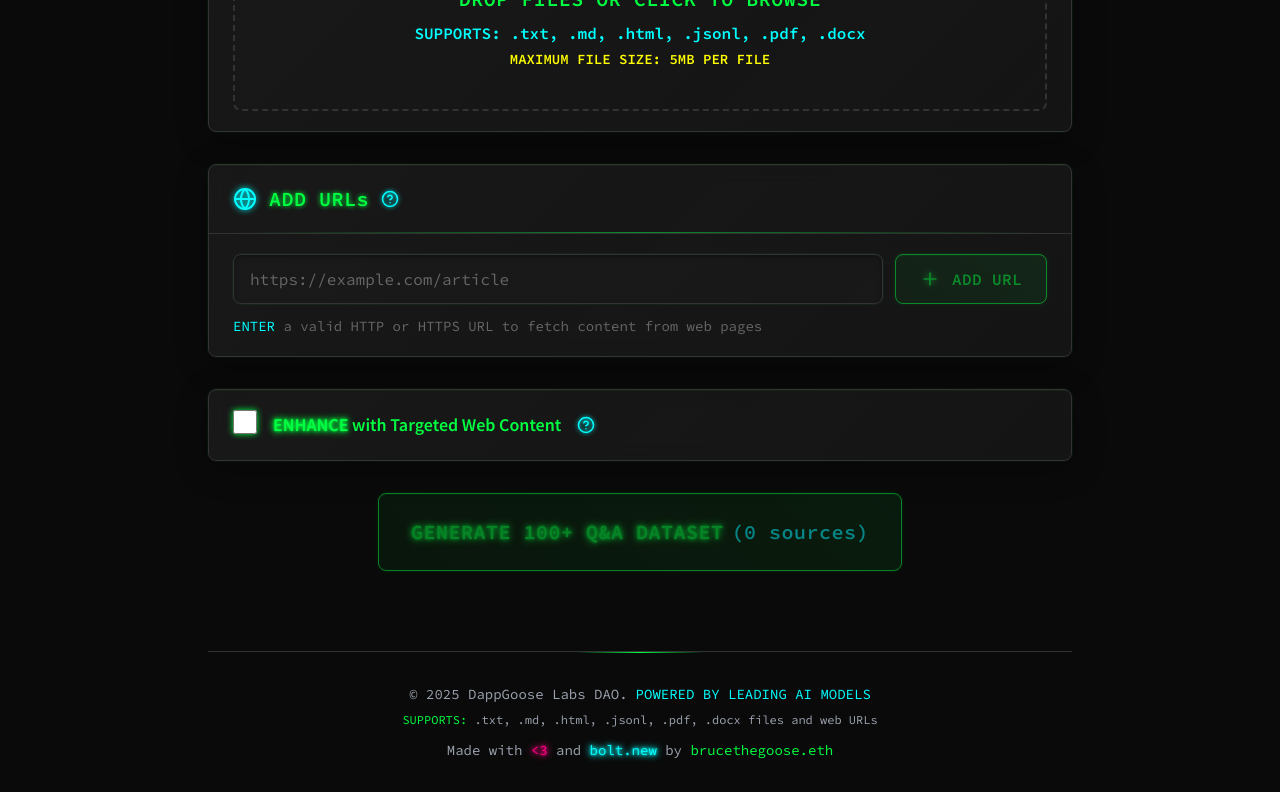
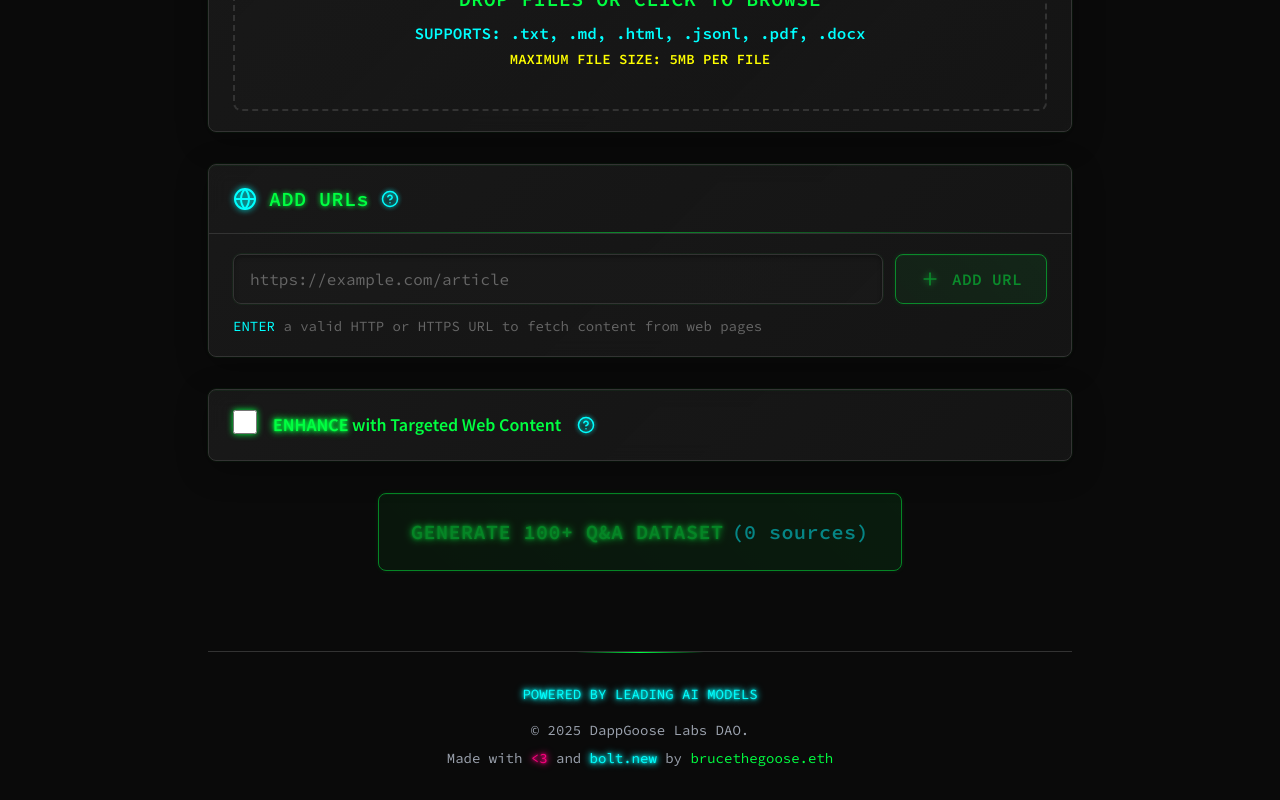
Before and after one commit to xBruceTheGoose/fine_format, a React (Vite) app: page / in a window 1280 px wide. Shown: the part 916-1716 px from the top of the page. Built offline with nearby package versions, Linux system fonts and the light colour scheme.

Commit message:
Update Footer Structure

```diff
--- a/src/App.tsx
+++ b/src/App.tsx
@@ -283,12 +283,11 @@ const App: React.FC = () => {
         {/* Footer */}
         <footer className="text-center mt-20 pt-8 border-t border-border relative">
           <div className="absolute top-0 left-1/2 transform -translate-x-1/2 w-32 h-px bg-gradient-to-r from-transparent via-primary to-transparent"></div>
+          <p className="text-accent text-sm mb-4 font-mono">
+            <span className="neon-text-accent">POWERED BY LEADING AI MODELS</span>
+          </p>
           <p className="text-gray-400 text-sm font-mono mb-2">
             &copy; {new Date().getFullYear()} DappGoose Labs DAO.
-            <span className="text-accent ml-2">POWERED BY LEADING AI MODELS</span>
-          </p>
-          <p className="text-gray-400 text-xs mb-3 font-mono">
-            <span className="text-primary">SUPPORTS:</span> .txt, .md, .html, .jsonl, .pdf, .docx files and web URLs
           </p>
           <p className="text-gray-400 text-sm font-mono">
             Made with <span className="text-secondary neon-text-secondary">{'<3'}</span> and{' '}
```
